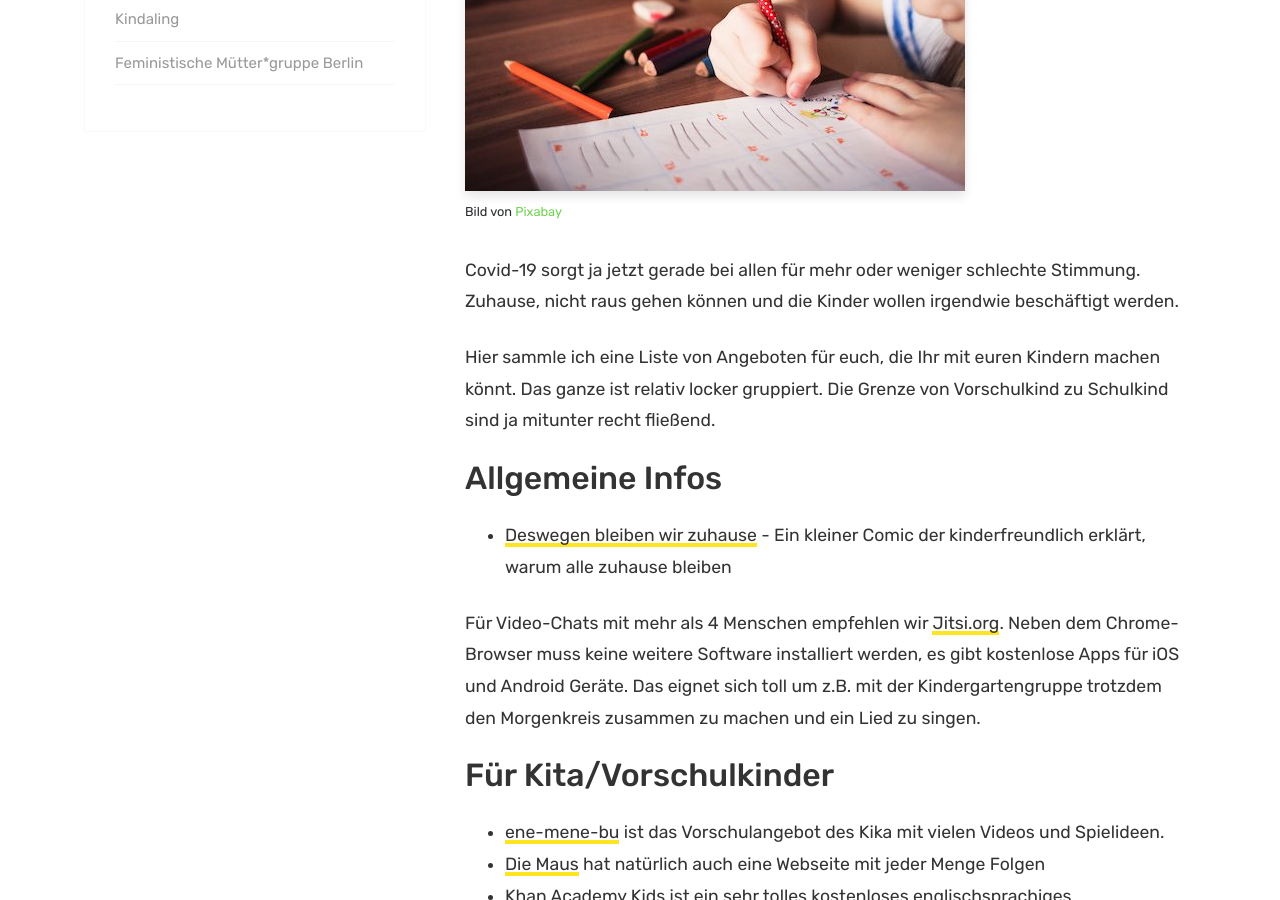
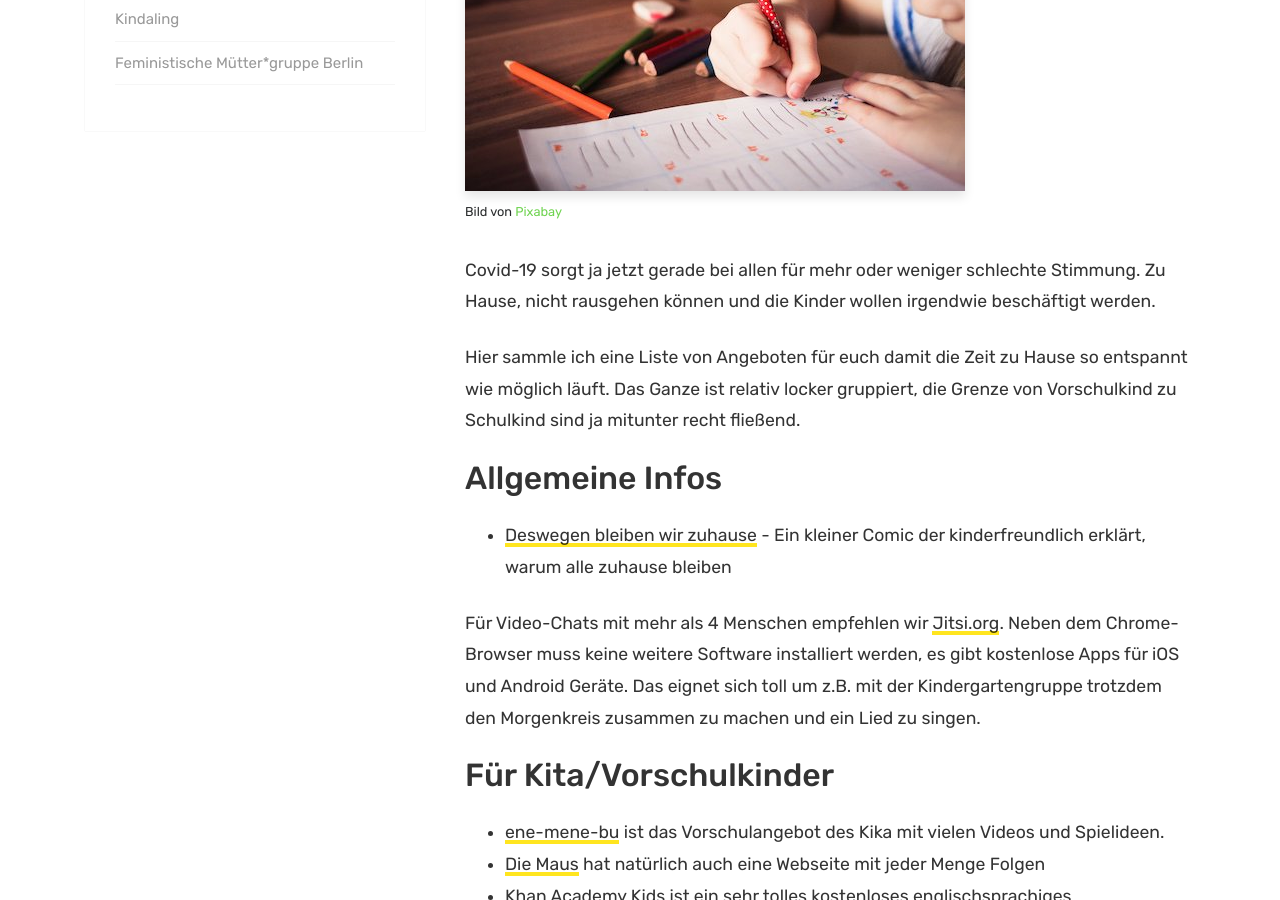
Before and after one commit to papiberlin/website, a Jekyll site: the page built from _posts/2020-03-16-corona-resources.md, in a window 1280 px wide and 900 px high, scrolled down 404 px. Built offline with Jekyll 4.4.1, drawn with Linux system fonts in a browser that asks for light colours.

Commit message:
more spelling check

```diff
--- a/_posts/2020-03-16-corona-resources.md
+++ b/_posts/2020-03-16-corona-resources.md
@@ -8,9 +8,9 @@ image_description: Ein Kind malt auf einem Blatt Papier.
 image_credit: Bild von <a href="https://pixabay.com/de/users/picjumbo_com-2130229/">Pixabay</a>
 
 ---
-Covid-19 sorgt ja jetzt gerade bei allen für mehr oder weniger schlechte Stimmung. Zuhause, nicht raus gehen können und die Kinder wollen irgendwie beschäftigt werden.
+Covid-19 sorgt ja jetzt gerade bei allen für mehr oder weniger schlechte Stimmung. Zu Hause, nicht rausgehen können und die Kinder wollen irgendwie beschäftigt werden.
 
-Hier sammle ich eine Liste von Angeboten für euch, die Ihr mit euren Kindern machen könnt. Das ganze ist relativ locker gruppiert. Die Grenze von Vorschulkind zu Schulkind sind ja mitunter recht fließend.
+Hier sammle ich eine Liste von Angeboten für euch damit die Zeit zu Hause so entspannt wie möglich läuft. Das Ganze ist relativ locker gruppiert, die Grenze von Vorschulkind zu Schulkind sind ja mitunter recht fließend.
 
 ## Allgemeine Infos
 
```
